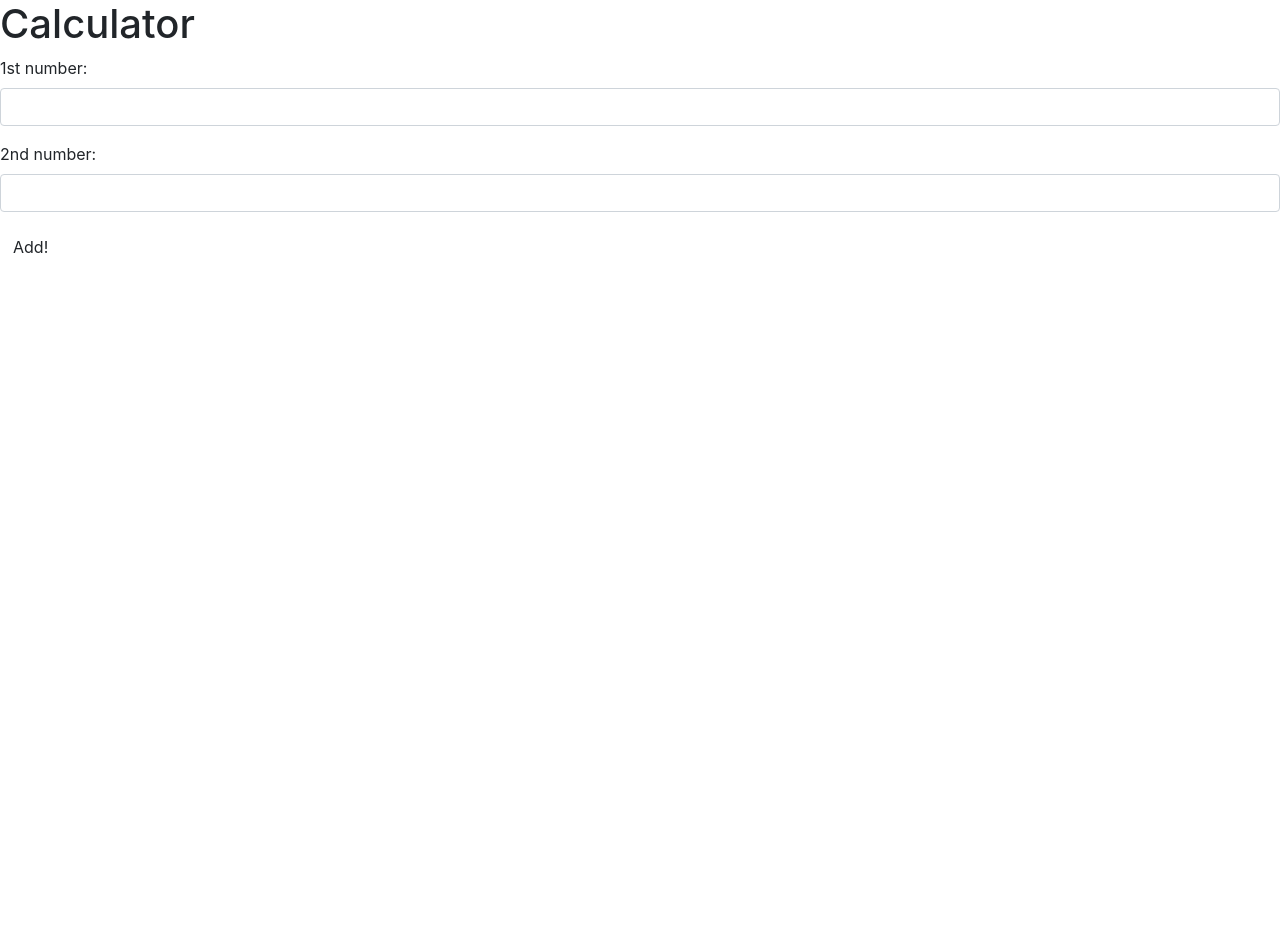
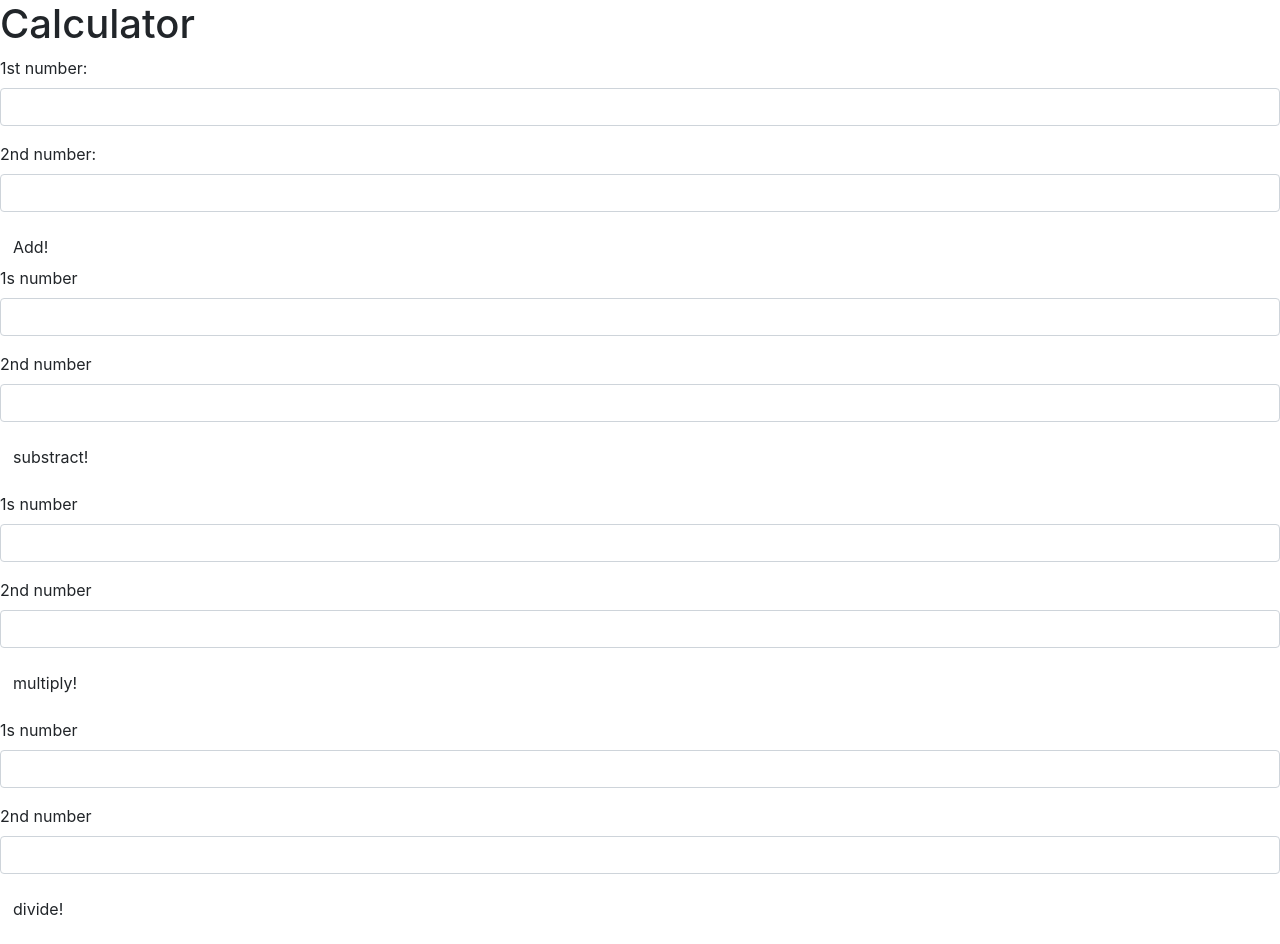
Before and after one commit to PetronilahKwamboka/calculator, a plain HTML site: page index.html in a window 1280 px wide. Before the commit the page ends 800 px from the top, so only its background shows below. Drawn offline with nearby package versions, Linux system fonts and the light colour scheme.

Commit message:
add substract, multiply and division forms

```diff
--- a/index.html
+++ b/index.html
@@ -23,7 +23,51 @@
         <input id="add2" class="form-control" type="text">
       </div>
       <button type="submit" class="btn">Add!</button>
+    </form>
+    <div id="output"></div>
 
+    <form id="substract">
+      <div class="form-group">
+        <label for="1st number">1s number</label>
+        <input id="substract1" type="text"class="form-control">
+      </div>
+      <div class="form-group">
+        <label for="2nd number">2nd number</label>
+        <input id="substract2" type="text" class="form-control">
+      </div>
+      <div class="form-group">
+        <button type="submit" class="btn">substract!</button>
+      </div>
+    </form>
+    <div id="output"></div>
+
+    <form id="multiply">
+      <div class="form-group">
+        <label for="1st number">1s number</label>
+        <input id="multiply1" type="text" class="form-control">
+      </div>
+      <div class="form-group">
+        <label for="2nd number">2nd number</label>
+        <input id="multiply2" type="text" class="form-control">
+      </div>
+      <div class="form-group">
+        <button type="submit" class="btn">multiply!</button>
+      </div>
+    </form>
+    <div id="output"></div>
+
+    <form id="divide">
+      <div class="form-group">
+        <label for="1st number">1s number</label>
+        <input id="divide1" type="text"class="form-control">
+      </div>
+      <div class="form-group">
+        <label for="2nd number">2nd number</label>
+        <input id="divide2" type="text" class="form-control">
+      </div>
+      <div class="form-group">
+        <button type="submit" class="btn">divide!</button>
+      </div>
     </form>
     <div id="output"></div>
 
```
